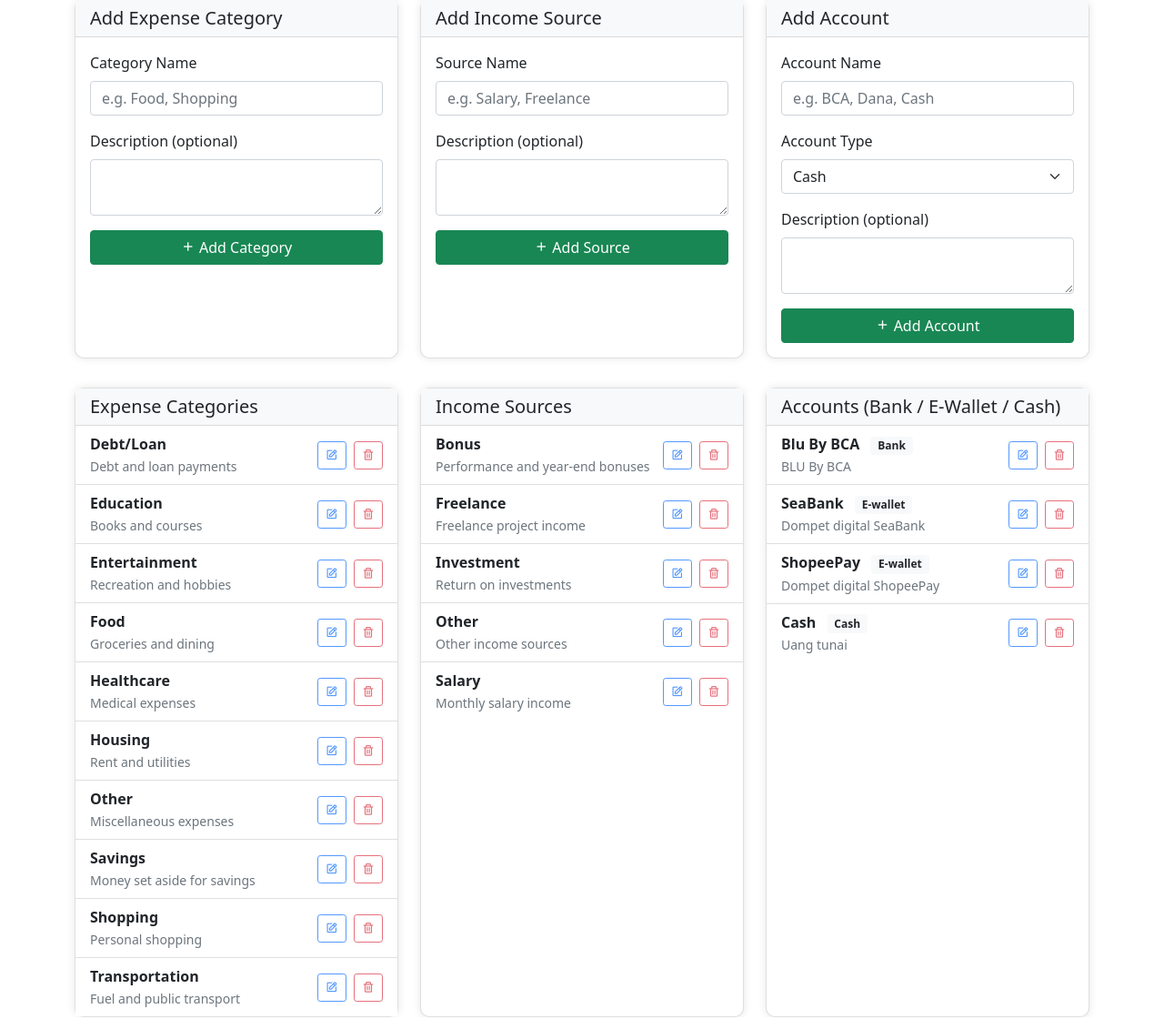
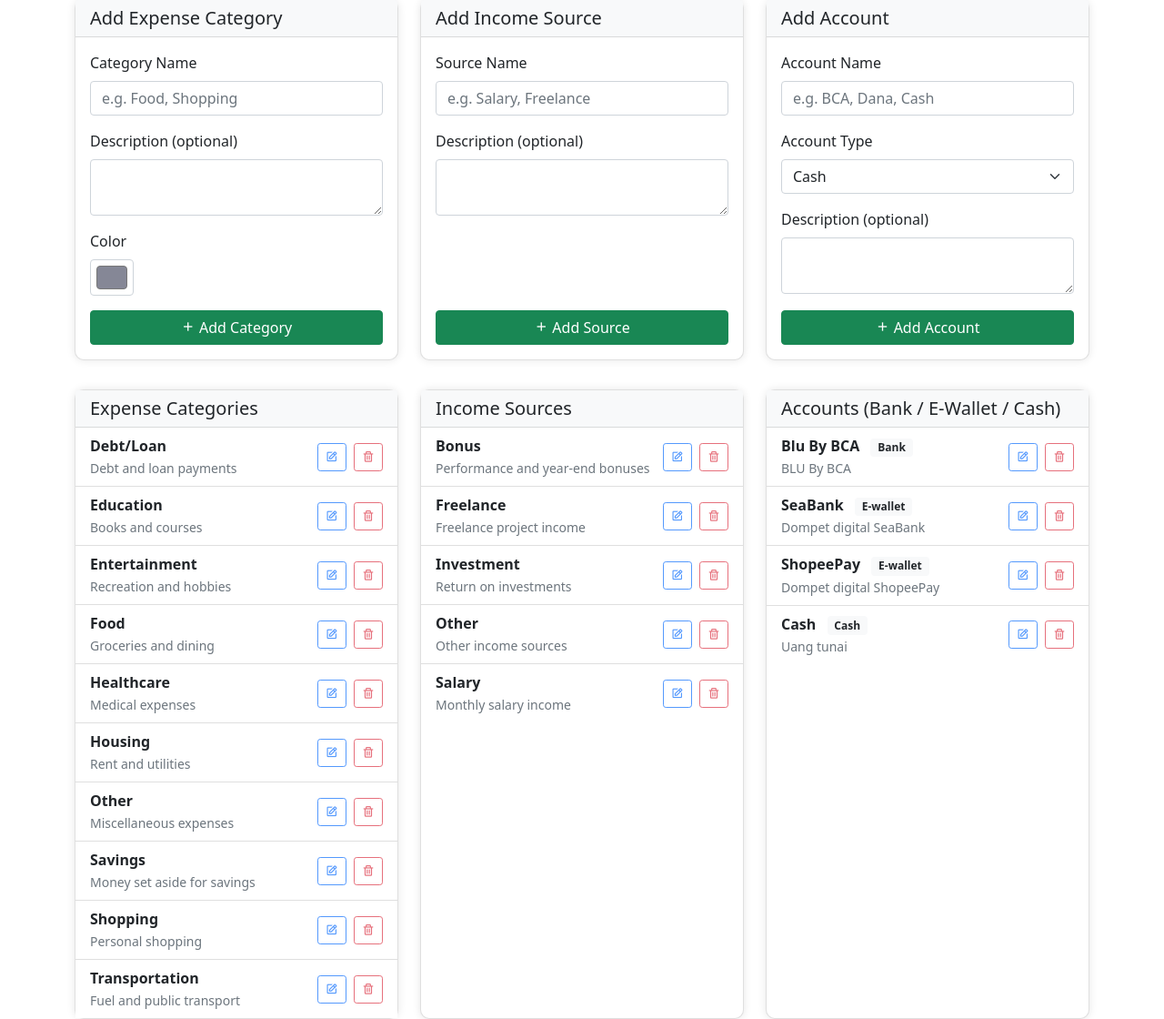
Before and after one commit to hanipubaidur/MoneyFlow, a PHP site: page /categories.php in a window 1280 px wide. Shown: the part 81-1201 px from the top of the page at 91% size. Run offline with PHP 8.4, Linux system fonts and the light colour scheme; data comes from the database, SQL or seed files in the repository; data that the repository does not hold is empty; some libraries are stand-ins or nearby versions.

Commit message:
feat: add custom color picker for expense categories and persist color to database

```diff
--- a/categories.php
+++ b/categories.php
@@ -67,6 +67,7 @@ if (isset($_POST['add'])) {
         $name = trim($_POST['name']);
         $type = $_POST['type'];
         $description = trim($_POST['description'] ?? '');
+        $color = $_POST['color'] ?? null;
 
         if (empty($name)) {
             throw new Exception('Name is required');
@@ -75,9 +76,11 @@ if (isset($_POST['add'])) {
         if ($type === 'income') {
             $checkQuery = "SELECT COUNT(*) FROM income_sources WHERE source_name = ? AND is_active = TRUE";
             $insertQuery = "INSERT INTO income_sources (source_name, description) VALUES (?, ?)";
+            $params = [$name, $description];
         } else {
             $checkQuery = "SELECT COUNT(*) FROM expense_categories WHERE category_name = ? AND is_active = TRUE";
-            $insertQuery = "INSERT INTO expense_categories (category_name, description) VALUES (?, ?)";
+            $insertQuery = "INSERT INTO expense_categories (category_name, description, color) VALUES (?, ?, ?)";
+            $params = [$name, $description, $color];
         }
 
         $stmt = $conn->prepare($checkQuery);
@@ -87,7 +90,7 @@ if (isset($_POST['add'])) {
         }
 
         $stmt = $conn->prepare($insertQuery);
-        $success = $stmt->execute([$name, $description]);
+        $success = $stmt->execute($params);
 
         header('Content-Type: application/json');
         if ($success) {
@@ -160,14 +163,17 @@ if (isset($_POST['edit'])) {
         $type = $_POST['type'];
         $name = trim($_POST['name']);
         $description = trim($_POST['description'] ?? '');
+        $color = $_POST['color'] ?? null;
         if (empty($name)) throw new Exception('Name is required');
         if ($type === 'income') {
             $query = "UPDATE income_sources SET source_name = ?, description = ? WHERE id = ?";
+            $params = [$name, $description, $id];
         } else {
-            $query = "UPDATE expense_categories SET category_name = ?, description = ? WHERE id = ?";
+            $query = "UPDATE expense_categories SET category_name = ?, description = ?, color = ? WHERE id = ?";
+            $params = [$name, $description, $color, $id];
         }
         $stmt = $conn->prepare($query);
-        $success = $stmt->execute([$name, $description, $id]);
+        $success = $stmt->execute($params);
         header('Content-Type: application/json');
         echo json_encode(['success' => $success, 'message' => 'Updated successfully']);
     } catch(Exception $e) {
@@ -214,8 +220,8 @@ ob_start();
             <div class="card-header d-flex justify-content-between align-items-center">
                 <h5 class="mb-0">Add Expense Category</h5>
             </div>
-            <div class="card-body">
-                <form id="addExpenseCategoryForm" onsubmit="event.preventDefault(); addItem('expense');">
+            <div class="card-body d-flex flex-column h-100">
+                <form id="addExpenseCategoryForm" onsubmit="event.preventDefault(); addItem('expense');" class="d-flex flex-column h-100">
                     <div class="mb-3">
                         <label class="form-label">Category Name</label>
                         <input type="text" class="form-control" id="swal-name-expense" placeholder="e.g. Food, Shopping" required>
@@ -224,7 +230,11 @@ ob_start();
                         <label class="form-label">Description (optional)</label>
                         <textarea class="form-control" id="swal-description-expense" rows="2"></textarea>
                     </div>
-                    <button type="submit" class="btn btn-success w-100">
+                    <div class="mb-3">
+                        <label class="form-label">Color</label>
+                        <input type="color" class="form-control form-control-color" id="swal-color-expense" value="#858796">
+                    </div>
+                    <button type="submit" class="btn btn-success w-100 mt-auto">
                         <i class='bx bx-plus'></i> Add Category
                     </button>
                 </form>
@@ -237,8 +247,8 @@ ob_start();
             <div class="card-header d-flex justify-content-between align-items-center">
                 <h5 class="mb-0">Add Income Source</h5>
             </div>
-            <div class="card-body">
-                <form id="addIncomeSourceForm" onsubmit="event.preventDefault(); addItem('income');">
+            <div class="card-body d-flex flex-column h-100">
+                <form id="addIncomeSourceForm" onsubmit="event.preventDefault(); addItem('income');" class="d-flex flex-column h-100">
                     <div class="mb-3">
                         <label class="form-label">Source Name</label>
                         <input type="text" class="form-control" id="swal-name-income" placeholder="e.g. Salary, Freelance" required>
@@ -247,7 +257,7 @@ ob_start();
                         <label class="form-label">Description (optional)</label>
                         <textarea class="form-control" id="swal-description-income" rows="2"></textarea>
                     </div>
-                    <button type="submit" class="btn btn-success w-100">
+                    <button type="submit" class="btn btn-success w-100 mt-auto">
                         <i class='bx bx-plus'></i> Add Source
                     </button>
                 </form>
@@ -260,8 +270,8 @@ ob_start();
             <div class="card-header d-flex justify-content-between align-items-center">
                 <h5 class="mb-0">Add Account</h5>
             </div>
-            <div class="card-body">
-                <form id="addAccountForm" onsubmit="event.preventDefault(); addAccountFormSubmit();">
+            <div class="card-body d-flex flex-column h-100">
+                <form id="addAccountForm" onsubmit="event.preventDefault(); addAccountFormSubmit();" class="d-flex flex-column h-100">
                     <div class="mb-3">
                         <label class="form-label">Account Name</label>
                         <input type="text" class="form-control" id="swal-account-name-form" placeholder="e.g. BCA, Dana, Cash" required>
@@ -279,7 +289,7 @@ ob_start();
                         <label class="form-label">Description (optional)</label>
                         <textarea class="form-control" id="swal-account-description-form" rows="2"></textarea>
                     </div>
-                    <button type="submit" class="btn btn-success w-100">
+                    <button type="submit" class="btn btn-success w-100 mt-auto">
                         <i class='bx bx-plus'></i> Add Account
                     </button>
                 </form>
@@ -307,7 +317,7 @@ ob_start();
                         </div>
                         <div>
                             <button type="button" class="btn btn-sm btn-outline-primary me-1"
-                                onclick="editCategory(<?= $category['id'] ?>, 'expense', '<?= htmlspecialchars(addslashes($category['category_name'])) ?>', '<?= htmlspecialchars(addslashes($category['description'])) ?>')"
+                                onclick="editCategory(<?= $category['id'] ?>, 'expense', '<?= htmlspecialchars(addslashes($category['category_name'])) ?>', '<?= htmlspecialchars(addslashes($category['description'])) ?>', '<?= htmlspecialchars($category['color']) ?>')"
                                 title="Edit">
                                 <i class='bx bx-edit'></i>
                             </button>
@@ -414,6 +424,10 @@ ob_start();
             <label class="form-label">Description (optional)</label>
             <textarea class="form-control" id="editCategoryDescription" rows="2"></textarea>
           </div>
+          <div class="mb-3" id="editCategoryColorGroup" style="display:none;">
+            <label class="form-label">Color</label>
+            <input type="color" class="form-control form-control-color" id="editCategoryColor" value="#858796">
+          </div>
         </div>
         <div class="modal-footer">
           <button type="button" class="btn btn-secondary" data-bs-dismiss="modal">Cancel</button>
@@ -484,13 +498,15 @@ ob_start();
 <script>
 // Overwrite addItem to use form values if available
 function addItem(type) {
-    let name, description;
+    let name, description, color;
     if (type === 'income') {
         name = document.getElementById('swal-name-income')?.value || '';
         description = document.getElementById('swal-description-income')?.value || '';
+        color = null;
     } else {
         name = document.getElementById('swal-name-expense')?.value || '';
         description = document.getElementById('swal-description-expense')?.value || '';
+        color = document.getElementById('swal-color-expense')?.value || '#858796';
     }
     if (!name.trim()) {
         Swal.fire('Error', 'Name is required', 'error');
@@ -501,6 +517,7 @@ function addItem(type) {
     formData.append('type', type);
     formData.append('name', name);
     formData.append('description', description);
+    if (type !== 'income') formData.append('color', color);
 
     fetch('categories.php', {
         method: 'POST',
@@ -705,13 +722,18 @@ function confirmDeleteAccount(id, name) {
     });
 }
 
-function editCategory(id, type, name, description) {
+function editCategory(id, type, name, description, color = '#858796') {
     document.getElementById('editCategoryId').value = id;
     document.getElementById('editCategoryType').value = type;
     document.getElementById('editCategoryName').value = name.replace(/\\'/g, "'");
     document.getElementById('editCategoryDescription').value = description.replace(/\\'/g, "'");
     document.getElementById('editCategoryLabel').textContent = type === 'income' ? 'Source Name' : 'Category Name';
     document.getElementById('editCategoryModalLabel').textContent = type === 'income' ? 'Edit Income Source' : 'Edit Expense Category';
+    // Show/hide color input
+    document.getElementById('editCategoryColorGroup').style.display = (type === 'expense') ? 'block' : 'none';
+    if (type === 'expense') {
+        document.getElementById('editCategoryColor').value = color || '#858796';
+    }
     new bootstrap.Modal(document.getElementById('editCategoryModal')).show();
 }
 
@@ -720,6 +742,7 @@ function saveEditCategory() {
     const type = document.getElementById('editCategoryType').value;
     const name = document.getElementById('editCategoryName').value;
     const description = document.getElementById('editCategoryDescription').value;
+    const color = type === 'expense' ? document.getElementById('editCategoryColor').value : null;
     if (!name.trim()) {
         Swal.fire('Error', 'Name is required', 'error');
         return;
@@ -730,6 +753,7 @@ function saveEditCategory() {
     formData.append('type', type);
     formData.append('name', name);
     formData.append('description', description);
+    if (type === 'expense') formData.append('color', color);
 
     fetch('categories.php', {
         method: 'POST',
```
